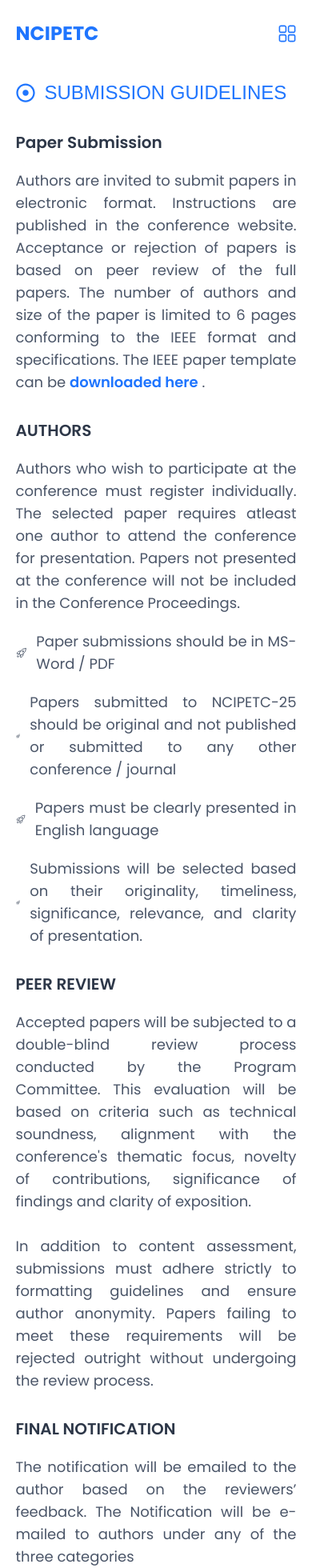
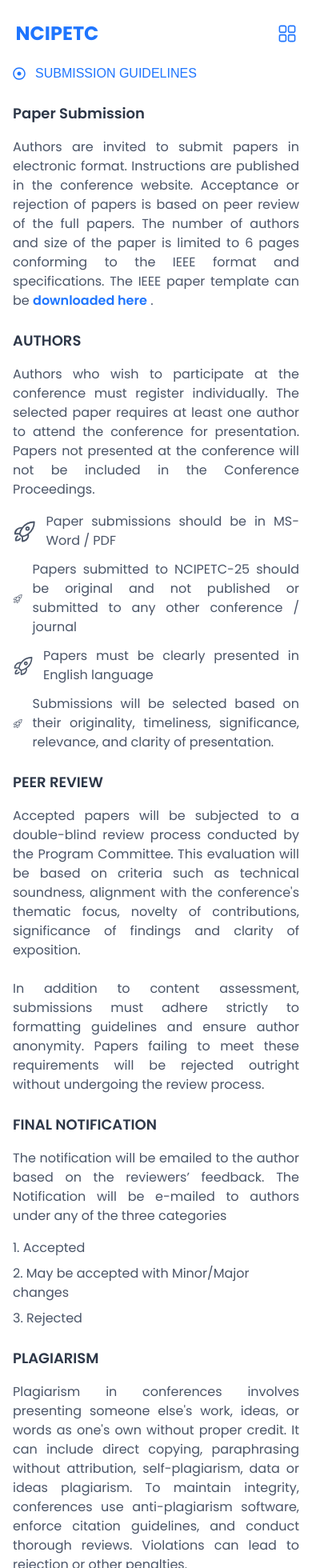
Before and after one commit to AbhishekNSanthosh/ncipetc-25, a Next.js app: page /submission-guidelines in a window 390 px wide. Shown: the top 1960 px of the page at 80% size. Built offline with nearby package versions, Linux system fonts and the light colour scheme; a web font is replaced by a local one.

Commit message:
feat: menu

```diff
--- a/src/widgets/SubmissionGuidelines/components/SubmissionGuidelines.tsx
+++ b/src/widgets/SubmissionGuidelines/components/SubmissionGuidelines.tsx
@@ -6,19 +6,19 @@ import { HiOutlineRocketLaunch } from "react-icons/hi2";
 
 export default function SubmissionGuidelinesContent() {
   return (
-    <div className="px-[5vw] pt-[100px] pb-[5vh]">
-      <div className="flex flex-col space-y-8">
+    <div className="px-4 sm:px-[5vw] pt-[80px] lg:pt-[100px] pb-6 sm:pb-[5vh]">
+      <div className="flex flex-col space-y-6 sm:space-y-8">
         <div className="">
           <Titlebar
-            className="text-2xl font-medium text-primary-600"
+            className="lg:text-2xl text-base sm:text-lg font-medium text-primary-600"
             title="Submission Guidelines"
           />
         </div>
-        <div className="flex flex-col space-y-5">
-          <span className="font-semibold text-xl text-gray-800">
+        <div className="flex flex-col space-y-4 sm:space-y-5">
+          <span className="font-semibold text-lg sm:text-xl text-gray-800">
             Paper Submission
           </span>
-          <p className="text-justify text-lg text-gray-700">
+          <p className="text-justify text-base sm:text-lg text-gray-700">
             Authors are invited to submit papers in electronic format.
             Instructions are published in the conference website. Acceptance or
             rejection of papers is based on peer review of the full papers. The number of authors and
@@ -36,28 +36,31 @@ export default function SubmissionGuidelinesContent() {
             .
           </p>
         </div>
-        <div className="flex flex-col space-y-5">
-          <span className="font-semibold text-xl text-gray-800">AUTHORS</span>
-          <p className="text-justify text-lg text-gray-700">
+        <div className="flex flex-col space-y-4 sm:space-y-5">
+          <span className="font-semibold text-lg sm:text-xl text-gray-800">AUTHORS</span>
+          <p className="text-justify text-base sm:text-lg text-gray-700">
             Authors who wish to participate at the conference must register
-            individually. The selected paper requires atleast one author to
+            individually. The selected paper requires at least one author to
             attend the conference for presentation. Papers not presented at the
             conference will not be included in the Conference Proceedings.
           </p>
-          <div className="flex flex-col space-y-5">
+          <div className="flex flex-col space-y-3 sm:space-y-5">
             {authorGuidelines?.map((item, index) => (
-              <span className="text-justify text-lg text-gray-700 flex items-center space-x-2 gap-3">
-                <HiOutlineRocketLaunch />
+              <span
+                key={index}
+                className="text-justify text-base sm:text-lg text-gray-700 flex items-center space-x-2 gap-3"
+              >
+                <HiOutlineRocketLaunch className="text-[35px] lg:text-xl"/>
                 {item}
               </span>
             ))}
           </div>
         </div>
-        <div className="flex flex-col space-y-5">
-          <span className="font-semibold text-xl text-gray-800">
+        <div className="flex flex-col space-y-4 sm:space-y-5">
+          <span className="font-semibold text-lg sm:text-xl text-gray-800">
             PEER REVIEW
           </span>
-          <p className="text-justify text-lg text-gray-700">
+          <p className="text-justify text-base sm:text-lg text-gray-700">
             Accepted papers will be subjected to a double-blind review process
             conducted by the Program Committee. This evaluation will be based on
             criteria such as technical soundness, alignment with the
@@ -70,28 +73,28 @@ export default function SubmissionGuidelinesContent() {
             undergoing the review process.
           </p>
         </div>
-        <div className="flex flex-col space-y-5">
-          <span className="font-semibold text-xl text-gray-800">
+        <div className="flex flex-col space-y-4 sm:space-y-5">
+          <span className="font-semibold text-lg sm:text-xl text-gray-800">
             FINAL NOTIFICATION
           </span>
-          <p className="text-justify text-lg text-gray-700">
+          <p className="text-justify text-base sm:text-lg text-gray-700">
             The notification will be emailed to the author based on the
             reviewers’ feedback. The Notification will be e-mailed to authors
             under any of the three categories
           </p>
-          <div className="flex flex-col space-y-5">
-            <span className="text-gray-700 text-lg">1. Accepted</span>
-            <span className="text-gray-700 text-lg">
+          <div className="flex flex-col space-y-2 sm:space-y-5">
+            <span className="text-gray-700 text-base sm:text-lg">1. Accepted</span>
+            <span className="text-gray-700 text-base sm:text-lg">
               2. May be accepted with Minor/Major changes
             </span>
-            <span className="text-gray-700 text-lg">3. Rejected</span>
+            <span className="text-gray-700 text-base sm:text-lg">3. Rejected</span>
           </div>
         </div>
-        <div className="flex flex-col space-y-5">
-          <span className="font-semibold text-xl text-gray-800">
+        <div className="flex flex-col space-y-4 sm:space-y-5">
+          <span className="font-semibold text-lg sm:text-xl text-gray-800">
             PLAGIARISM
           </span>
-          <p className="text-justify text-lg text-gray-700">
+          <p className="text-justify text-base sm:text-lg text-gray-700">
             Plagiarism in conferences involves presenting someone else's work,
             ideas, or words as one's own without proper credit. It can include
             direct copying, paraphrasing without attribution, self-plagiarism,
@@ -101,11 +104,11 @@ export default function SubmissionGuidelinesContent() {
             penalties.
           </p>
         </div>
-        <div className="flex flex-col space-y-5">
-          <span className="font-semibold text-xl text-gray-800">
+        <div className="flex flex-col space-y-4 sm:space-y-5">
+          <span className="font-semibold text-lg sm:text-xl text-gray-800">
             GENERAL GUIDELINES
           </span>
-          <p className="text-justify text-lg text-gray-700">
+          <p className="text-justify text-base sm:text-lg text-gray-700">
             Plagiarism in conferences involves presenting someone else's work,
             ideas, or words as one's own without proper credit. It can include
             direct copying, paraphrasing without attribution, self-plagiarism,
@@ -114,15 +117,15 @@ export default function SubmissionGuidelinesContent() {
             thorough reviews. Violations can lead to rejection or other
             penalties.
           </p>
-          <div className="flex flex-col space-y-5">
-            <span className="text-justify text-lg text-gray-700 flex items-center gap-3">
-              <HiOutlineRocketLaunch />
+          <div className="flex flex-col space-y-3 sm:space-y-5">
+            <span className="text-justify text-base sm:text-lg text-gray-700 flex items-center gap-3">
+            <HiOutlineRocketLaunch className="text-[35px] lg:text-xl"/>
               Final camera ready paper (It should be in editable format either
               word or latex file)
             </span>
-            <div className="flex items-center gap-3">
-              <HiOutlineRocketLaunch />
-              <span className="text-justify text-lg text-gray-700">
+            <div className="flex flex-row items-start sm:items-center gap-3">
+            <HiOutlineRocketLaunch className="text-[35px] lg:text-xl"/>
+              <span className="text-justify text-base sm:text-lg text-gray-700">
                 Copyright agreement form (It should be duly signed by the
                 corresponding author with date). Copyright agreement template
                 can be <br />
@@ -137,8 +140,8 @@ export default function SubmissionGuidelinesContent() {
                 </Link>
               </span>
             </div>
-            <span className="text-justify text-lg text-gray-700 flex items-center gap-3">
-              <HiOutlineRocketLaunch /> Payment Proof (Anyone of the author can
+            <span className="text-justify text-base sm:text-lg text-gray-700 flex items-center gap-3">
+            <HiOutlineRocketLaunch className="text-[35px] lg:text-xl"/> Payment Proof (Anyone of the author can
               pay - Registration fee per paper only).
             </span>
           </div>
```
